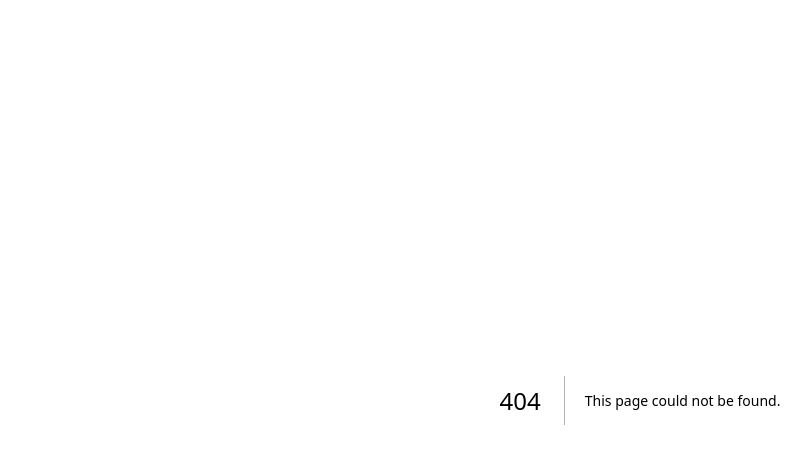
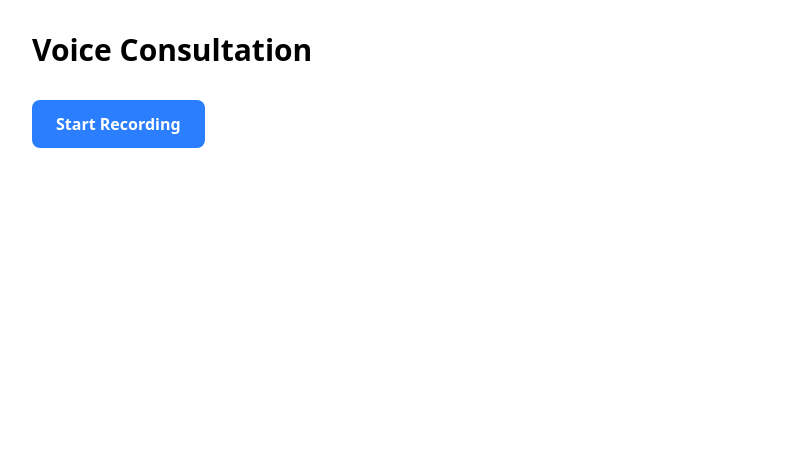
Before and after one commit to puja110/Healthcare-SaaS-App, a Next.js app: page /consultation in a window 1280 px wide. Before the commit this address had no page. Shown: the top 464 px of the page, without its empty margins (0-811 px from the left). Built offline with nearby package versions, Linux system fonts and the light colour scheme.

Commit message:
feat: add voice consultation UI component
- Add recording start/stop functionality
- Implement audio upload to backend
- Display transcription and AI response
- Add loading states and error handling
- Use NEXT_PUBLIC_API_URL from environment
- Add visual feedback during recording

```diff
--- /dev/null
+++ b/pages/consultation.tsx
@@ -0,0 +1,131 @@
+import { useState, useRef } from 'react';
+
+export default function VoiceConsultation() {
+  const [isRecording, setIsRecording] = useState(false);
+  const [transcription, setTranscription] = useState('');
+  const [response, setResponse] = useState('');
+  const [loading, setLoading] = useState(false);
+  const [error, setError] = useState('');
+
+  const mediaRecorderRef = useRef<MediaRecorder | null>(null);
+  const audioChunksRef = useRef<Blob[]>([]);
+
+  const startRecording = async () => {
+    try {
+      setError('');
+      const stream = await navigator.mediaDevices.getUserMedia({ audio: true });
+
+      const mediaRecorder = new MediaRecorder(stream);
+      mediaRecorderRef.current = mediaRecorder;
+      audioChunksRef.current = [];
+
+      mediaRecorder.ondataavailable = (event) => {
+        audioChunksRef.current.push(event.data);
+      };
+
+      mediaRecorder.onstop = async () => {
+        const audioBlob = new Blob(audioChunksRef.current, { type: 'audio/webm' });
+        await sendVoiceConsultation(audioBlob);
+        stream.getTracks().forEach(track => track.stop());
+      };
+
+      mediaRecorder.start();
+      setIsRecording(true);
+
+    } catch (error) {
+      console.error('Error accessing microphone:', error);
+      setError('Could not access microphone. Please grant permission.');
+    }
+  };
+
+  const stopRecording = () => {
+    if (mediaRecorderRef.current && isRecording) {
+      mediaRecorderRef.current.stop();
+      setIsRecording(false);
+    }
+  };
+
+  const sendVoiceConsultation = async (audioBlob: Blob) => {
+    setLoading(true);
+    setTranscription('Processing audio...');
+    setError('');
+
+    try {
+      const formData = new FormData();
+      formData.append('audio', audioBlob, 'recording.webm');
+      formData.append('organization_id', 'demo_org');
+      formData.append('mode', 'auto');
+
+      const apiUrl = process.env.NEXT_PUBLIC_API_URL || 'http://localhost:8000';
+      const response = await fetch(`${apiUrl}/api/consultation/voice`, {
+        method: 'POST',
+        body: formData,
+      });
+
+      const data = await response.json();
+
+      if (data.success) {
+        setTranscription(data.transcription);
+        setResponse(data.response);
+      } else {
+        setError(data.error || 'Failed to process voice consultation');
+        setTranscription('');
+      }
+
+    } catch (error) {
+      console.error('Error sending voice consultation:', error);
+      setError('Failed to send voice consultation. Check if backend is running.');
+    } finally {
+      setLoading(false);
+    }
+  };
+
+  return (
+    <div className="container mx-auto p-8">
+      <h1 className="text-3xl font-bold mb-8">Voice Consultation</h1>
+
+      <div className="space-y-6">
+        <div>
+          <button
+            onClick={isRecording ? stopRecording : startRecording}
+            disabled={loading}
+            className={`px-6 py-3 rounded-lg font-semibold transition-colors ${
+              isRecording
+                ? 'bg-red-500 hover:bg-red-600 animate-pulse'
+                : 'bg-blue-500 hover:bg-blue-600'
+            } text-white disabled:opacity-50 disabled:cursor-not-allowed`}
+          >
+            {isRecording ? 'Stop Recording' : 'Start Recording'}
+          </button>
+        </div>
+
+        {loading && (
+          <div className="flex items-center space-x-2 text-gray-600">
+            <div className="animate-spin rounded-full h-4 w-4 border-b-2 border-gray-900"></div>
+            <span>Processing audio...</span>
+          </div>
+        )}
+
+        {error && (
+          <div className="bg-red-50 border border-red-200 text-red-700 p-4 rounded-lg">
+            {error}
+          </div>
+        )}
+
+        {transcription && !loading && (
+          <div className="bg-gray-100 p-4 rounded-lg">
+            <h3 className="font-semibold mb-2">Transcription:</h3>
+            <p className="text-gray-800">{transcription}</p>
+          </div>
+        )}
+
+        {response && (
+          <div className="bg-blue-50 p-4 rounded-lg">
+            <h3 className="font-semibold mb-2">AI Response:</h3>
+            <p className="text-gray-800">{response}</p>
+          </div>
+        )}
+      </div>
+    </div>
+  );
+}
```
